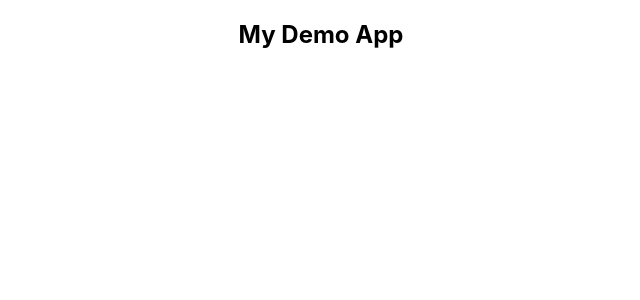
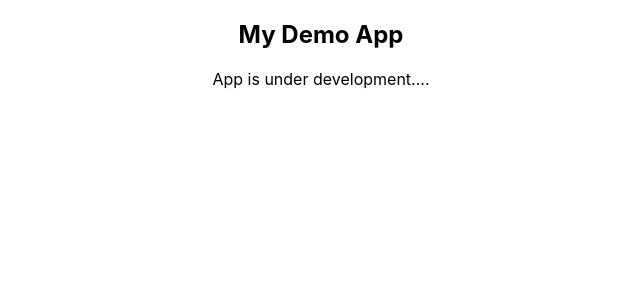
Before and after one commit to farookjintha/my-demo-app, a React (Create React App) app: page / in a window 1280 px wide. Shown: the top 300 px of the page, without its empty margins (319-959 px from the left). Built offline with nearby package versions, Linux system fonts and the light colour scheme.

Commit message:
modified app component

```diff
--- a/src/App.js
+++ b/src/App.js
@@ -5,6 +5,7 @@ function App() {
   return (
     <div className="App">
       <h2>My Demo App</h2>
+      <div>App is under development....</div>
     </div>
   );
 }
```
